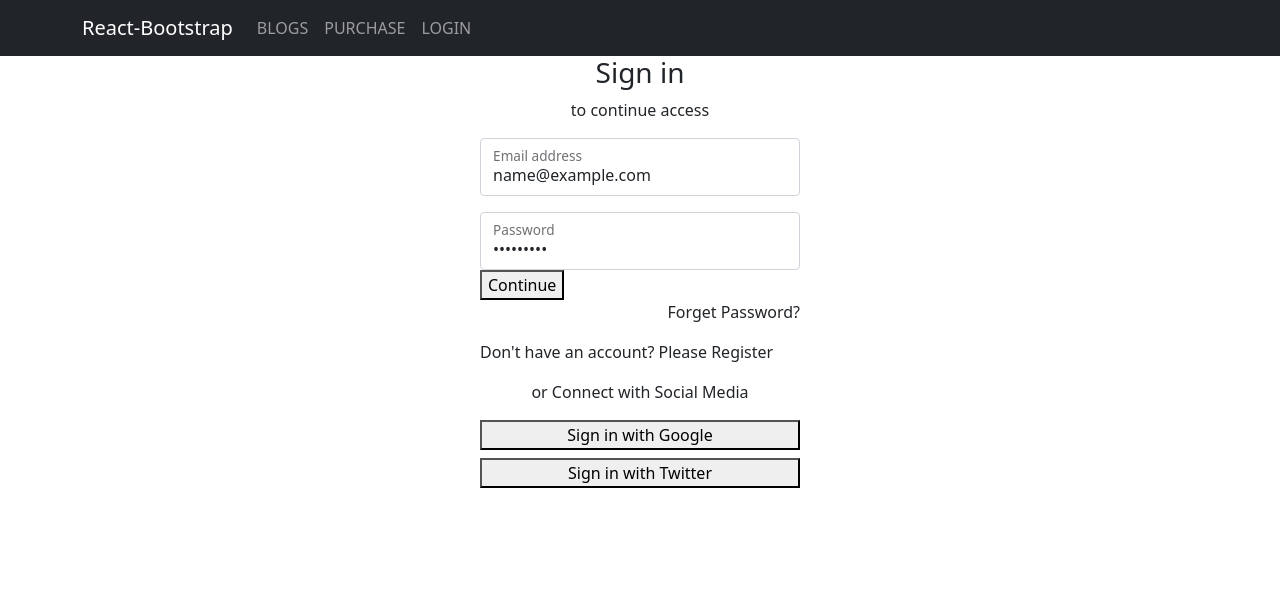
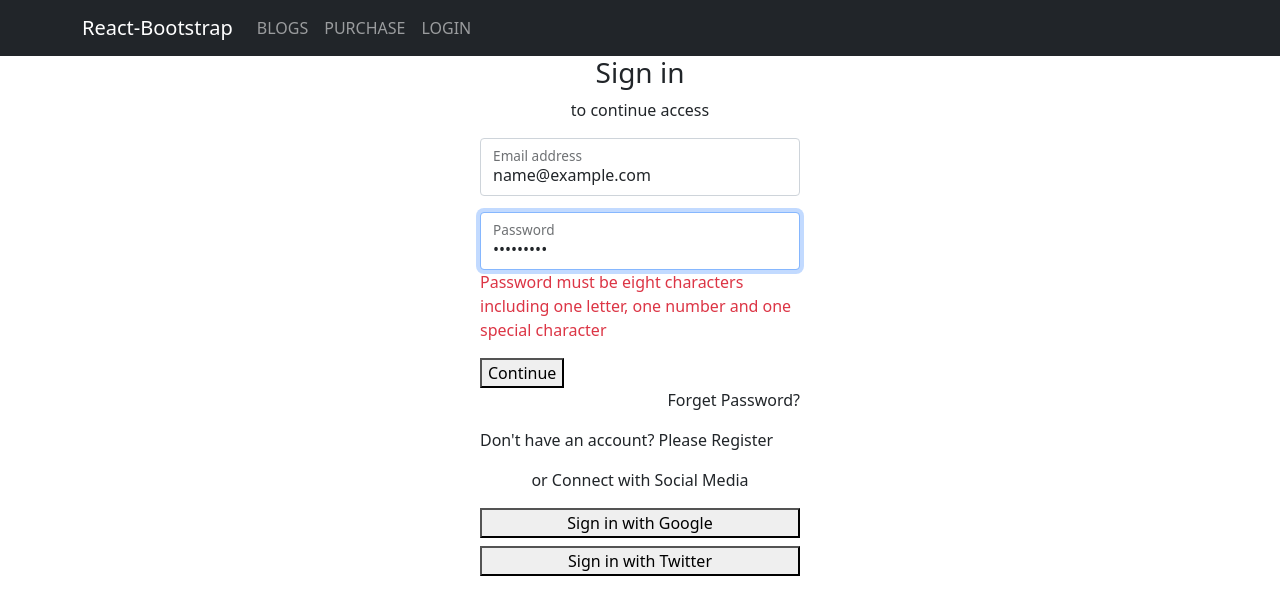
Before and after one commit to Tanimismat/Manufacturer-website-client-side, a React (Create React App) app: page /login in a window 1280 px wide. Both pictures are taken after typing "name@example.com", "Sample123" into the empty fields and a click on the button "Continue". Shown: the top 614 px of the page. Built offline with nearby package versions, Linux system fonts and the light colour scheme.

Commit message:
password validation

```diff
--- a/src/Components/Login/Login.js
+++ b/src/Components/Login/Login.js
@@ -49,16 +49,21 @@ return (
                 <div className="form-floating">
                     <input type="password" className="form-control" id="floatingPassword" placeholder="Password"
                         {...register('password', {
-                         required: {
+                        required: {
                                 value: true,
                                 message: "Password is required"
-                            }
+                            },
+                            pattern: {
+                                value: /^(?=.*[A-Za-z])(?=.*\d)(?=.*[@$!%*#?&])[A-Za-z\d@$!%*#?&]{8,}$/,
+                                message:'Password must be eight characters including one letter, one number and one special character'
+                        }
                     })}
                     />
                     <label htmlFor="floatingPassword">Password</label>
                 </div>
                 <div className='text-danger'>
                     {errors.password?.type === 'required' && <p>{errors.password.message}</p>}
+                    {errors.password?.type === 'pattern' && <p>{errors.password.message}</p>}
                 </div>
                 <button>Continue</button>
             </form>
```
